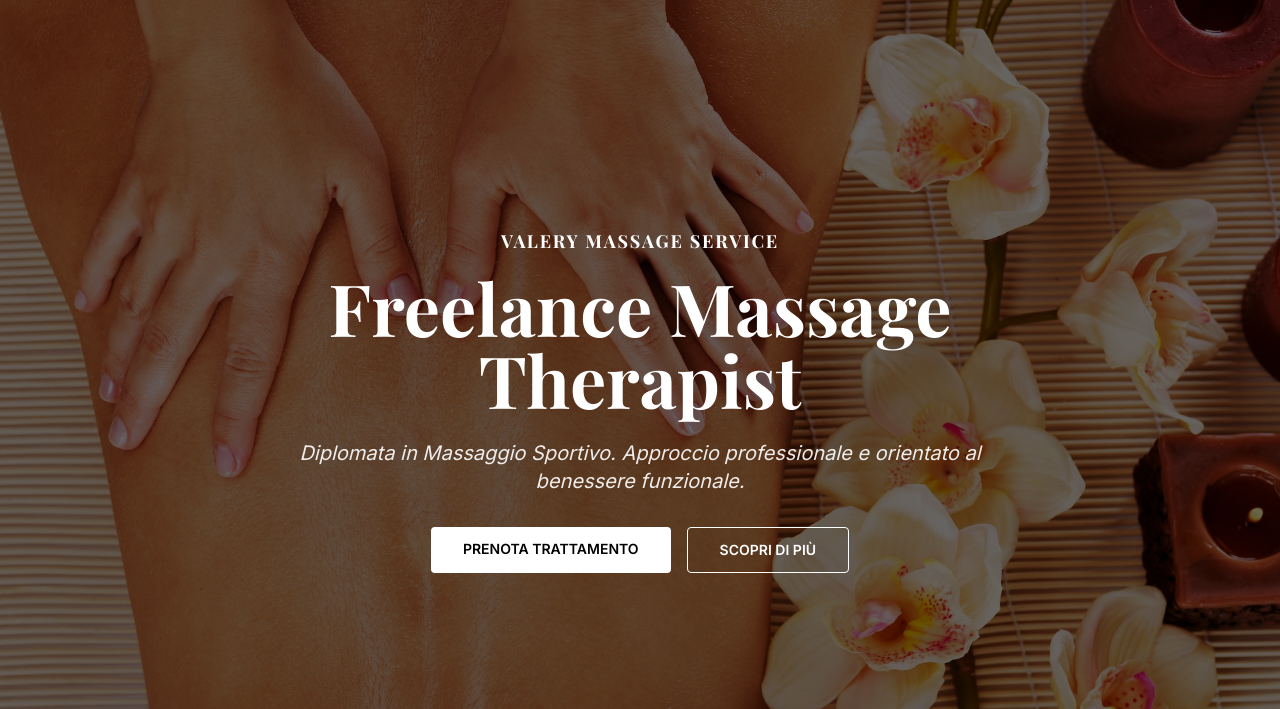
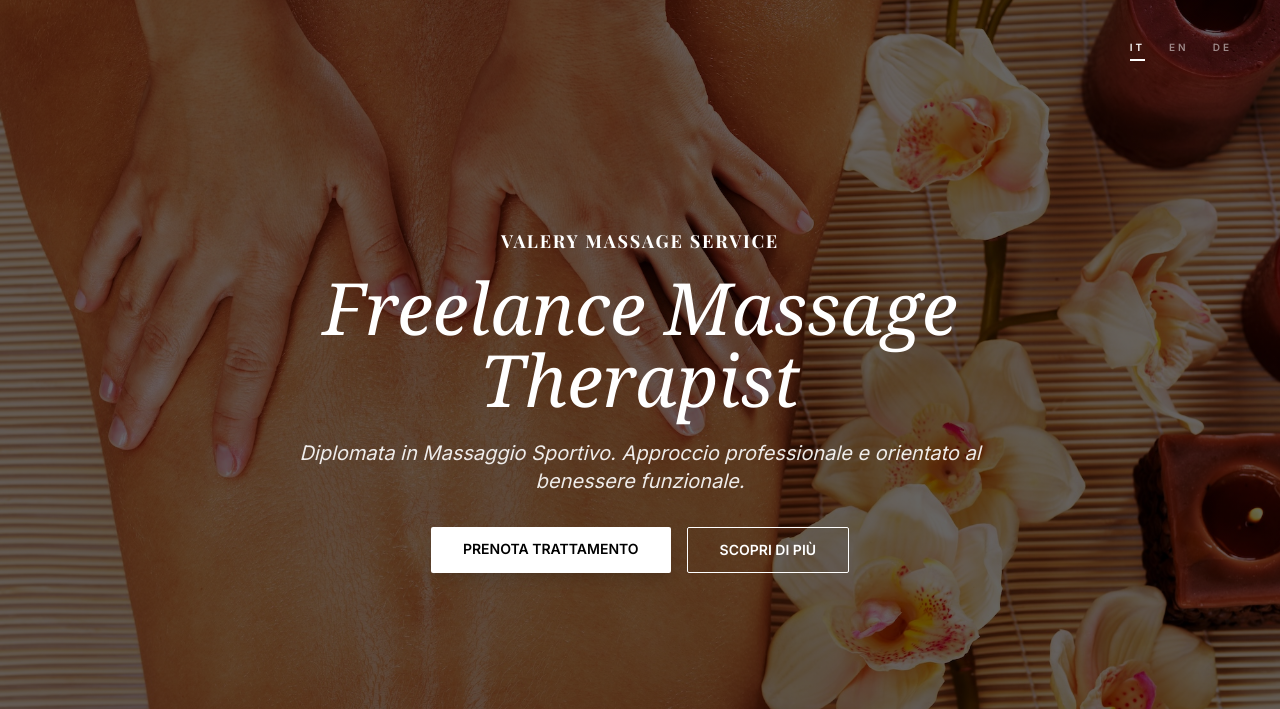
Before and after one commit to vincenzomerluzzo/valerymassageservice, a website: page index.html in a window 1280 px wide. Shown: the top 709 px of the page. Drawn offline with nearby package versions, Linux system fonts and the light colour scheme.

Commit message:
aggiornato header con selettore lingue

```diff
--- a/index.html
+++ b/index.html
@@ -20,14 +20,20 @@
 </head>
 <body class="bg-stone-50 text-stone-800">
 
-    <header class="hero-bg min-h-screen flex items-center justify-center text-center text-white px-4">
+    <header class="hero-bg min-h-screen flex items-center justify-center text-center text-white px-4 relative">
+    <div class="absolute top-10 right-6 md:right-12 flex gap-6 text-[10px] tracking-[0.3em] font-bold">
+        <a href="index.html" class="border-b-2 border-white pb-1">IT</a>
+        <a href="index-en.html" class="opacity-50 hover:opacity-100 transition border-b-2 border-transparent hover:border-white pb-1">EN</a>
+        <a href="index-de.html" class="opacity-50 hover:opacity-100 transition border-b-2 border-transparent hover:border-white pb-1">DE</a>
+    </div>
+
     <div class="max-w-3xl">
         <h2 class="text-lg tracking-widest uppercase mb-4">Valery Massage Service</h2>
-            <h1 class="text-5xl md:text-7xl mb-6">Freelance Massage Therapist</h1>
+        <h1 class="text-5xl md:text-7xl mb-6 font-serif italic">Freelance Massage Therapist</h1>
         <p class="text-xl mb-8 italic opacity-90">Diplomata in Massaggio Sportivo. Approccio professionale e orientato al benessere funzionale.</p>
         <div class="flex flex-wrap justify-center gap-4">
-                <a href="#contatti" class="bg-white text-black px-8 py-3 rounded font-bold uppercase text-sm hover:bg-stone-200 transition">Prenota Trattamento</a>
-                <a href="#servizi" class="border border-white px-8 py-3 rounded font-bold uppercase text-sm hover:bg-white hover:text-black transition">Scopri di più</a>
+            <a href="#contatti" class="bg-white text-black px-8 py-3 rounded-sm font-bold uppercase text-sm hover:bg-stone-200 transition shadow-lg">Prenota Trattamento</a>
+            <a href="#specializzazioni" class="border border-white px-8 py-3 rounded-sm font-bold uppercase text-sm hover:bg-white hover:text-black transition">Scopri di più</a>
         </div>
     </div>
 </header>
```
Also changed, not shown: index-de.html (+10 -4 lines), index-en.html (+10 -4 lines). Lines whose indentation alone changed are shown as unchanged.
